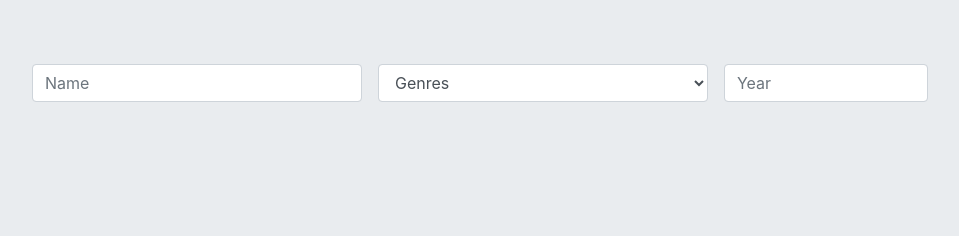
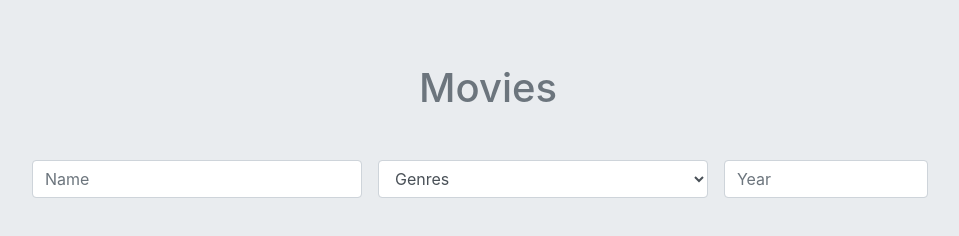
Before and after one commit to sanjar1311/movies, a plain HTML site: page index.html in a window 1280 px wide. Shown: the whole page, without its empty margins (152-1111 px from the left). Drawn offline with Linux system fonts and the light colour scheme.

Commit message:
change website title

```diff
--- a/index.html
+++ b/index.html
@@ -3,12 +3,13 @@
 <head>
   <meta charset="UTF-8">
   <meta name="viewport" content="width=device-width, initial-scale=1.0, shrink-to-fit=no">
-  <title>Bootstrap starter</title>
+  <title>Movies</title>
   <link rel="stylesheet" href="css/bootstrap.min.css">
   <link rel="stylesheet" href="css/styles.css">
 </head>
 <body class="jumbotron">
 
+  <h1 class="text-center mb-5 text-secondary">Movies</h1>
   <div class="d-flex w-75 mx-auto">
     <div class="w-50">
       <form class="js-name-form mr-3" action="https://echo.htmlacademy.ru" method="GET">
```
